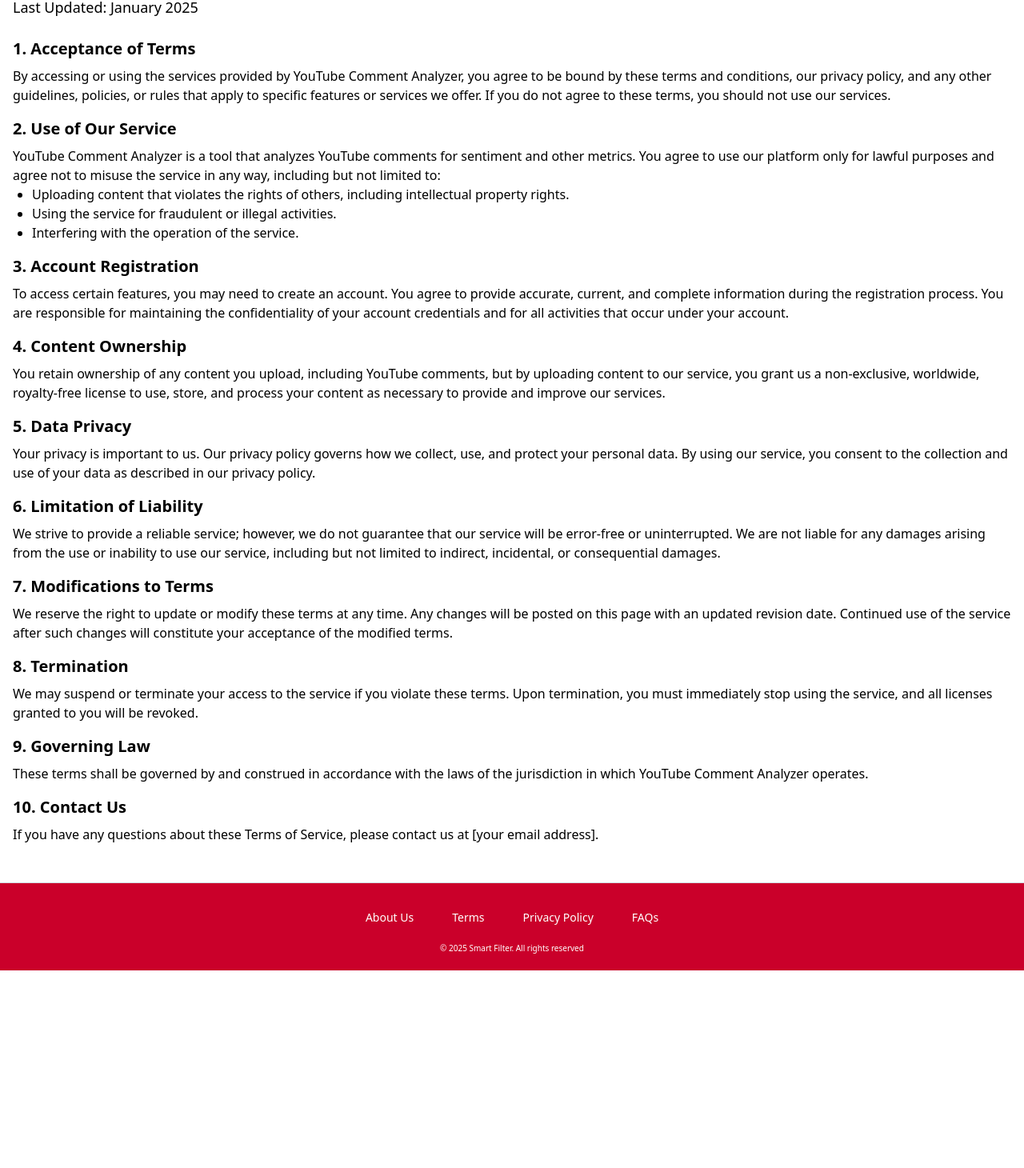
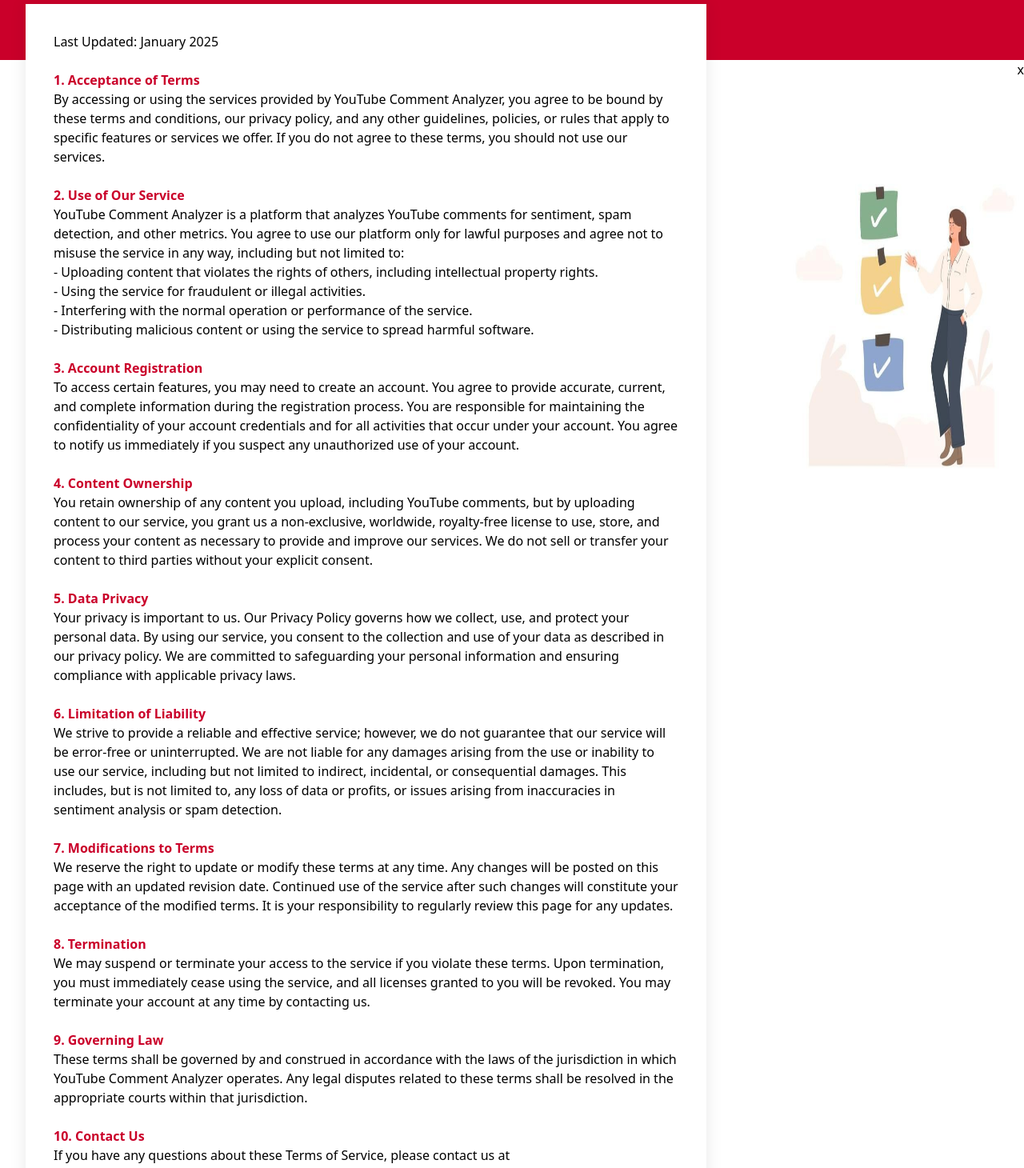
Before and after one commit to kcsanju444/comment-sentiment-analyser, a React (Vite) app: page /terms in a window 1280 px wide. Shown: the part 158-1618 px from the top of the page at 80% size. Before the commit the page ends 1371 px from the top, so only its background shows below. Built offline with nearby package versions, Linux system fonts and the light colour scheme.

Commit message:
change about us terms policy

```diff
--- a/src/Component/Privacy.jsx
+++ b/src/Component/Privacy.jsx
@@ -1,112 +1,132 @@
 import React from 'react';
 
 const Privacy = () => {
-  return (
-    <div className="container mx-auto px-4 py-8">
-      <h1 className="text-2xl font-bold mb-4 ml-[25rem] text-[rgb(202,0,42)]">Privacy Policy</h1>
-      <p className="text-lg mb-6">
-        Last Updated: January 2025
-      </p>
+ return (
+     <div
+       style={{
 
-      <section className="mb-4">
-        <h2 className="text-xl font-semibold mb-2">1. Introduction</h2>
-        <p>
-          Welcome to YouTube Comment Analyzer. We value your privacy and are committed to protecting your personal information. This privacy policy explains how we collect, use, and protect your information when you use our service.
-        </p>
-      </section>
+       }}
+     >
+       <div className="bg-[rgb(202,0,42)] h-[10rem] w-full">
+         <h1 className="ml-[18rem] font-bold text-[2rem] text-white">Terms & Condition</h1>
+       </div>
+       <div className="flex">
+         <div className="w-[70%] bg-white p-[35px] shadow-[0px_0px_20px_0px_rgba(0,0,0,0.09)] transition-all duration-300 -mt-[70px] mr-[40px] mb-[40px] ml-[2rem]">
+           <span>Last Updated: January 2025</span>
+           <br />
+           <br />
+           <span className="font-bold text-[rgb(202,0,42)]">1. Introductions
+           </span>
+           <br />
+           <span className="mt-[4rem]">
+           Welcome to VibeVision, the YouTube Comment Analyzer. We value your privacy and are committed to protecting your personal information. This privacy policy explains how we collect, use, and protect your information when you use our service.
+           </span>
+           <br />
+           <br />
+           <span className="font-bold text-[rgb(202,0,42)]">2. Information We Collect
+           e</span>
+           <br />
+           <span>
+           We collect information that you provide to us directly, such as:
+<br></br>
+-Your email address when you sign up for an account.
+<br></br>
+-Your YouTube comments and other content you submit via the platform.
+<br></br>
+We may also automatically collect information such as:
+<br></br>
+-Your IP address and device information for analytics and troubleshooting.
+<br></br>
+-Usage data to improve our service, including what features you use and how you interact with the site.
+           </span>
 
-      <section className="mb-4">
-        <h2 className="text-xl font-semibold mb-2">2. Information We Collect</h2>
-        <p>
-          We collect information that you provide to us directly, such as:
-        </p>
-        <ul className="list-disc pl-6">
-          <li>Your email address when you sign up for an account.</li>
-          <li>Your YouTube comments and other content you submit via the platform.</li>
-        </ul>
-        <p>
-          We may also automatically collect information such as:
-        </p>
-        <ul className="list-disc pl-6">
-          <li>Your IP address and device information for analytics and troubleshooting.</li>
-          <li>Usage data to improve our service, including what features you use and how you interact with the site.</li>
-        </ul>
-      </section>
+           <br />
+           <br />
+           <span className="font-bold text-[rgb(202,0,42)]">3. How We Use Your Information
+           </span>
+           <br />
+           <span>
+           We use the information we collect to:
+<br></br>
+-Provide and improve our services.
+<br></br>
+-Communicate with you regarding your account or inquiries.
+<br></br>
+-Enhance the user experience by analyzing your usage patterns.
 
-      <section className="mb-4">
-        <h2 className="text-xl font-semibold mb-2">3. How We Use Your Information</h2>
-        <p>
-          We use the information we collect to:
-        </p>
-        <ul className="list-disc pl-6">
-          <li>Provide and improve our services.</li>
-          <li>Communicate with you regarding your account or inquiries.</li>
-          <li>Enhance the user experience by analyzing your usage patterns.</li>
-        </ul>
-      </section>
+           </span>
+           <br />
+           <br />
+           <span className="font-bold text-[rgb(202,0,42)]">4. Sharing Your Information
+           </span>
+           <br />
+           <span>
+           We do not sell, trade, or rent your personal information to third parties. However, we may share your information with trusted third parties in the following circumstances:
 
-      <section className="mb-4">
-        <h2 className="text-xl font-semibold mb-2">4. Sharing Your Information</h2>
-        <p>
-          We do not sell, trade, or rent your personal information to third parties. However, we may share your information with trusted third parties in the following circumstances:
-        </p>
-        <ul className="list-disc pl-6">
-          <li>To comply with legal obligations, such as responding to a subpoena or court order.</li>
-          <li>If we are involved in a merger, acquisition, or sale of assets, your information may be transferred as part of that transaction.</li>
-        </ul>
-      </section>
+-To comply with legal obligations, such as responding to a subpoena or court order.
+-If we are involved in a merger, acquisition, or sale of assets, your information may be transferred as part of that transaction.
+           </span>
+           <br />
+           <br />
+           <span className="font-bold text-[rgb(202,0,42)]">5. Data Retention
+           </span>
+           <br />
+           <span>
 
-      <section className="mb-4">
-        <h2 className="text-xl font-semibold mb-2">5. Data Retention</h2>
-        <p>
-          We retain your personal data for as long as necessary to fulfill the purposes outlined in this privacy policy. If you wish to delete your account, you may contact us, and we will delete your personal data in accordance with applicable laws.
-        </p>
-      </section>
+We retain your personal data for as long as necessary to fulfill the purposes outlined in this privacy policy. If you wish to delete your account, you may contact us, and we will delete your personal data in accordance with applicable laws.
 
-      <section className="mb-4">
-        <h2 className="text-xl font-semibold mb-2">6. Data Security</h2>
-        <p>
-          We take reasonable measures to protect your personal information, including using encryption and secure servers. However, no method of data transmission over the internet is completely secure, and we cannot guarantee absolute security.
-        </p>
-      </section>
 
-      <section className="mb-4">
-        <h2 className="text-xl font-semibold mb-2">7. Your Rights</h2>
-        <p>
-          Depending on your location, you may have the right to:
-        </p>
-        <ul className="list-disc pl-6">
-          <li>Access the personal information we hold about you.</li>
-          <li>Request the correction or deletion of your personal data.</li>
-          <li>Withdraw your consent to the processing of your data (where applicable).</li>
-        </ul>
-        <p>
-          To exercise any of these rights, please contact us using the information provided below.
-        </p>
-      </section>
+           </span>
+           <br />
+           <br />
+           <span className="font-bold text-[rgb(202,0,42)]">6. Data Security
+           </span>
+           <br />
+           <span>
+           We take reasonable measures to protect your personal information, including using encryption and secure servers. However, no method of data transmission over the internet is completely secure, and we cannot guarantee absolute security.
+           </span>
+           <br />
+           <br />
+           <span className="font-bold text-[rgb(202,0,42)]">7. Your Rights
+           </span>
+           <br />
+           <span>
+           Depending on your location, you may have the right to:
 
-      <section className="mb-4">
-        <h2 className="text-xl font-semibold mb-2">8. Third-Party Links</h2>
-        <p>
-          Our service may contain links to third-party websites. We are not responsible for the privacy practices or content of these external sites. Please review their privacy policies before submitting any personal data to these sites.
-        </p>
-      </section>
+-Access the personal information we hold about you.
+-Request the correction or deletion of your personal data.
+-Withdraw your consent to the processing of your data .
+To exercise any of these rights, please contact us using the information provided below.
+           </span>
+           <br />
+           <br />
+           <span className="font-bold text-[rgb(202,0,42)]">8. Third-Party Links
+           </span>
+           <br />
+           <span>
+           Our service may contain links to third-party websites. We are not responsible for the privacy practices or content of these external sites. Please review their privacy policies before submitting any personal data to these sites.
+           </span>
+           <br />
+           <br />
+           <span className="font-bold text-[rgb(202,0,42)]">9. Changes to This Privacy Policy
+           </span>
+           <br />
+           <span>
+           We may update this privacy policy from time to time. Any changes will be posted on this page with the updated date. We encourage you to review this privacy policy periodically to stay informed about how we are protecting your information.
+           </span>
+           <br />
+           <br />
+           <span className="font-bold text-[rgb(202,0,42)]">10. Contact Us</span>
+           <br />
+           <span>
+           If you have any questions about this privacy policy or our practices, please contact us at
+           </span>
+          <span className='underline'> smartfilter12@gmail.com.</span>
+         </div>
 
-      <section className="mb-4">
-        <h2 className="text-xl font-semibold mb-2">9. Changes to This Privacy Policy</h2>
-        <p>
-          We may update this privacy policy from time to time. Any changes will be posted on this page with the updated date. We encourage you to review this privacy policy periodically to stay informed about how we are protecting your information.
-        </p>
-      </section>
-
-      <section className="mb-4">
-        <h2 className="text-xl font-semibold mb-2">10. Contact Us</h2>
-        <p>
-          If you have any questions about this privacy policy or our practices, please contact us at [your email address].
-        </p>
-      </section>
-    </div>
-  );
+       </div>
+     </div>
+   );
 }
 
 export default Privacy;
--- a/src/Component/Terms.jsx
+++ b/src/Component/Terms.jsx
@@ -1,88 +1,130 @@
 import React from 'react';
+import terms from '../assets/terms.jpg'; // Ensure the image path is correct
 
 const Terms = () => {
   return (
-    <div className="container mx-auto px-4 py-8">
-      <h1 className="text-2xl font-bold mb-4 ml-[25rem] text-[rgb(202,0,42)]">Terms of Service</h1>
-      <p className="text-lg mb-6">
-        Last Updated: January 2025
-      </p>
-      <section className="mb-4">
-        <h2 className="text-xl font-semibold mb-2">1. Acceptance of Terms</h2>
-        <p>
-          By accessing or using the services provided by YouTube Comment Analyzer, you agree to be bound by these terms and conditions, our privacy policy, and any other guidelines, policies, or rules that apply to specific features or services we offer. If you do not agree to these terms, you should not use our services.
-        </p>
-      </section>
+    <div
+      style={{
 
-      <section className="mb-4">
-        <h2 className="text-xl font-semibold mb-2">2. Use of Our Service</h2>
-        <p>
-          YouTube Comment Analyzer is a tool that analyzes YouTube comments for sentiment and other metrics. You agree to use our platform only for lawful purposes and agree not to misuse the service in any way, including but not limited to:
-        </p>
-        <ul className="list-disc pl-6">
-          <li>Uploading content that violates the rights of others, including intellectual property rights.</li>
-          <li>Using the service for fraudulent or illegal activities.</li>
-          <li>Interfering with the operation of the service.</li>
-        </ul>
-      </section>
+      }}
+    >
+      <div className="bg-[rgb(202,0,42)] h-[10rem] w-full">
+        <h1 className="ml-[18rem] font-bold text-[2rem] text-white">Terms & Condition</h1>
+      </div>
+      <div className="flex">
+        <div className="w-[70%] bg-white p-[35px] shadow-[0px_0px_20px_0px_rgba(0,0,0,0.09)] transition-all duration-300 -mt-[70px] mr-[40px] mb-[40px] ml-[2rem]">
+          <span>Last Updated: January 2025</span>
+          <br />
+          <br />
+          <span className="font-bold text-[rgb(202,0,42)]">1. Acceptance of Terms</span>
+          <br />
+          <span className="mt-[4rem]">
+            By accessing or using the services provided by YouTube Comment Analyzer, you agree to be bound by these
+            terms and conditions, our privacy policy, and any other guidelines, policies, or rules that apply to specific
+            features or services we offer. If you do not agree to these terms, you should not use our services.
+          </span>
+          <br />
+          <br />
+          <span className="font-bold text-[rgb(202,0,42)]">2. Use of Our Service</span>
+          <br />
+          <span>
+            YouTube Comment Analyzer is a platform that analyzes YouTube comments for sentiment, spam detection, and other
+            metrics. You agree to use our platform only for lawful purposes and agree not to misuse the service in any way,
+            including but not limited to:
+          </span>
+          <br />
+          <span>- Uploading content that violates the rights of others, including intellectual property rights.</span>
+          <br />
+          <span>- Using the service for fraudulent or illegal activities.</span>
+          <br />
+          <span>- Interfering with the normal operation or performance of the service.</span>
+          <br />
+          <span>- Distributing malicious content or using the service to spread harmful software.</span>
+          <br />
+          <br />
+          <span className="font-bold text-[rgb(202,0,42)]">3. Account Registration</span>
+          <br />
+          <span>
+            To access certain features, you may need to create an account. You agree to provide accurate, current, and
+            complete information during the registration process. You are responsible for maintaining the confidentiality of
+            your account credentials and for all activities that occur under your account. You agree to notify us immediately
+            if you suspect any unauthorized use of your account.
+          </span>
+          <br />
+          <br />
+          <span className="font-bold text-[rgb(202,0,42)]">4. Content Ownership</span>
+          <br />
+          <span>
+            You retain ownership of any content you upload, including YouTube comments, but by uploading content to our
+            service, you grant us a non-exclusive, worldwide, royalty-free license to use, store, and process your content as
+            necessary to provide and improve our services. We do not sell or transfer your content to third parties without
+            your explicit consent.
+          </span>
+          <br />
+          <br />
+          <span className="font-bold text-[rgb(202,0,42)]">5. Data Privacy</span>
+          <br />
+          <span>
+            Your privacy is important to us. Our Privacy Policy governs how we collect, use, and protect your personal data.
+            By using our service, you consent to the collection and use of your data as described in our privacy policy. We
+            are committed to safeguarding your personal information and ensuring compliance with applicable privacy laws.
+          </span>
+          <br />
+          <br />
+          <span className="font-bold text-[rgb(202,0,42)]">6. Limitation of Liability</span>
+          <br />
+          <span>
+            We strive to provide a reliable and effective service; however, we do not guarantee that our service will be
+            error-free or uninterrupted. We are not liable for any damages arising from the use or inability to use our
+            service, including but not limited to indirect, incidental, or consequential damages. This includes, but is not
+            limited to, any loss of data or profits, or issues arising from inaccuracies in sentiment analysis or spam
+            detection.
+          </span>
+          <br />
+          <br />
+          <span className="font-bold text-[rgb(202,0,42)]">7. Modifications to Terms</span>
+          <br />
+          <span>
+            We reserve the right to update or modify these terms at any time. Any changes will be posted on this page with
+            an updated revision date. Continued use of the service after such changes will constitute your acceptance of the
+            modified terms. It is your responsibility to regularly review this page for any updates.
+          </span>
+          <br />
+          <br />
+          <span className="font-bold text-[rgb(202,0,42)]">8. Termination</span>
+          <br />
+          <span>
+            We may suspend or terminate your access to the service if you violate these terms. Upon termination, you must
+            immediately cease using the service, and all licenses granted to you will be revoked. You may terminate your
+            account at any time by contacting us.
+          </span>
+          <br />
+          <br />
+          <span className="font-bold text-[rgb(202,0,42)]">9. Governing Law</span>
+          <br />
+          <span>
+            These terms shall be governed by and construed in accordance with the laws of the jurisdiction in which YouTube
+            Comment Analyzer operates. Any legal disputes related to these terms shall be resolved in the appropriate courts
+            within that jurisdiction.
+          </span>
+          <br />
+          <br />
+          <span className="font-bold text-[rgb(202,0,42)]">10. Contact Us</span>
+          <br />
+          <span>
+            If you have any questions about these Terms of Service, please contact us at
+            <span className='underline'> smartfilter12@gmail.com.</span>
+              We are
+            happy to assist you with any inquiries or concerns you may have.
+          </span>
 
-      <section className="mb-4">
-        <h2 className="text-xl font-semibold mb-2">3. Account Registration</h2>
-        <p>
-          To access certain features, you may need to create an account. You agree to provide accurate, current, and complete information during the registration process. You are responsible for maintaining the confidentiality of your account credentials and for all activities that occur under your account.
-        </p>
-      </section>
-
-      <section className="mb-4">
-        <h2 className="text-xl font-semibold mb-2">4. Content Ownership</h2>
-        <p>
-          You retain ownership of any content you upload, including YouTube comments, but by uploading content to our service, you grant us a non-exclusive, worldwide, royalty-free license to use, store, and process your content as necessary to provide and improve our services.
-        </p>
-      </section>
-
-      <section className="mb-4">
-        <h2 className="text-xl font-semibold mb-2">5. Data Privacy</h2>
-        <p>
-          Your privacy is important to us. Our privacy policy governs how we collect, use, and protect your personal data. By using our service, you consent to the collection and use of your data as described in our privacy policy.
-        </p>
-      </section>
-
-      <section className="mb-4">
-        <h2 className="text-xl font-semibold mb-2">6. Limitation of Liability</h2>
-        <p>
-          We strive to provide a reliable service; however, we do not guarantee that our service will be error-free or uninterrupted. We are not liable for any damages arising from the use or inability to use our service, including but not limited to indirect, incidental, or consequential damages.
-        </p>
-      </section>
-
-      <section className="mb-4">
-        <h2 className="text-xl font-semibold mb-2">7. Modifications to Terms</h2>
-        <p>
-          We reserve the right to update or modify these terms at any time. Any changes will be posted on this page with an updated revision date. Continued use of the service after such changes will constitute your acceptance of the modified terms.
-        </p>
-      </section>
-
-      <section className="mb-4">
-        <h2 className="text-xl font-semibold mb-2">8. Termination</h2>
-        <p>
-          We may suspend or terminate your access to the service if you violate these terms. Upon termination, you must immediately stop using the service, and all licenses granted to you will be revoked.
-        </p>
-      </section>
-
-      <section className="mb-4">
-        <h2 className="text-xl font-semibold mb-2">9. Governing Law</h2>
-        <p>
-          These terms shall be governed by and construed in accordance with the laws of the jurisdiction in which YouTube Comment Analyzer operates.
-        </p>
-      </section>
-
-      <section className="mb-4">
-        <h2 className="text-xl font-semibold mb-2">10. Contact Us</h2>
-        <p>
-          If you have any questions about these Terms of Service, please contact us at [your email address].
-        </p>
-      </section>
+        </div>
+        <div>
+            <img src={terms} alt="term" className="h-[25rem] mt-[8rem] w-[20rem] ml-[3rem]" />
+          </div>x
+      </div>
     </div>
   );
-}
+};
 
 export default Terms;
```
Also changed, not shown: src/Component/AboutUs.jsx (+4 -15 lines), src/Component/Faq.jsx (+33 -18 lines), src/Component/Homescreen.jsx (line endings or trailing spaces), src/assets/aboutus.png, src/assets/terms.jpg (added).
